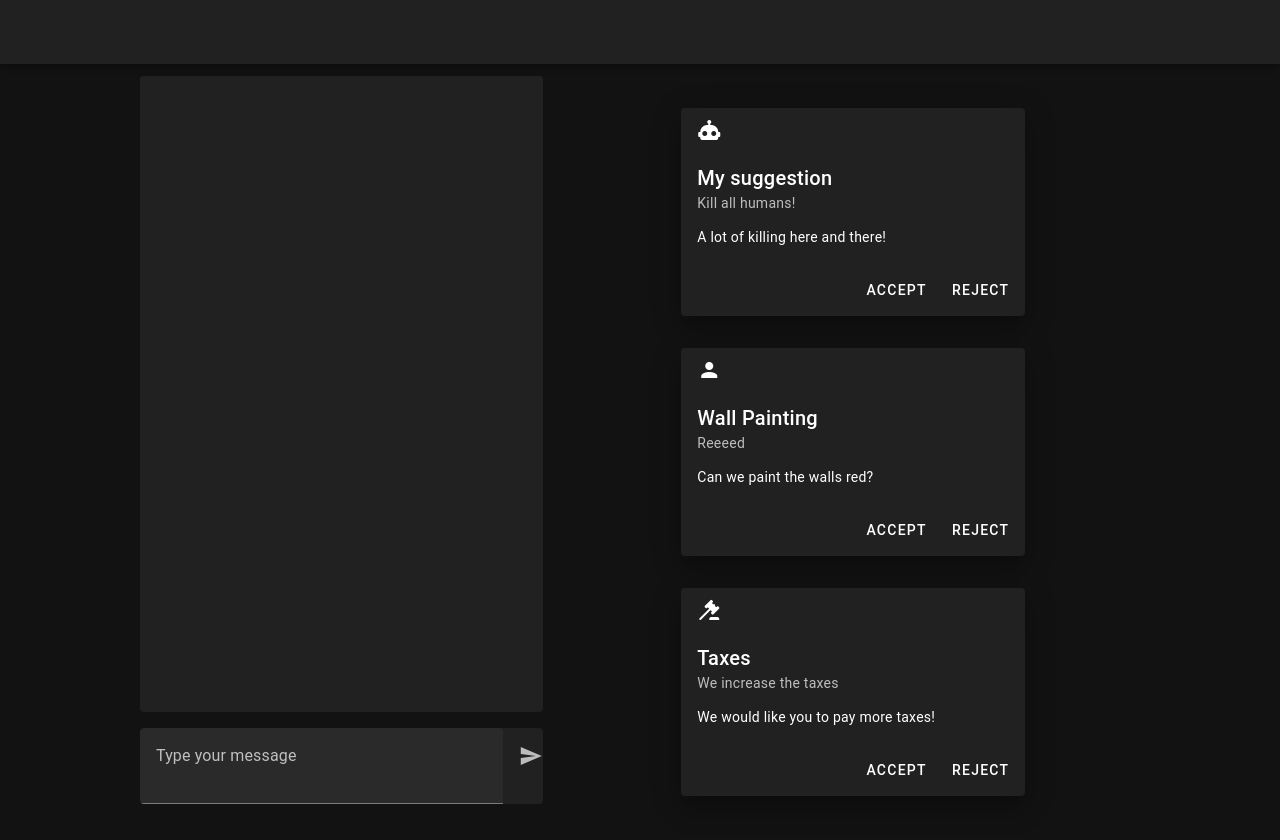
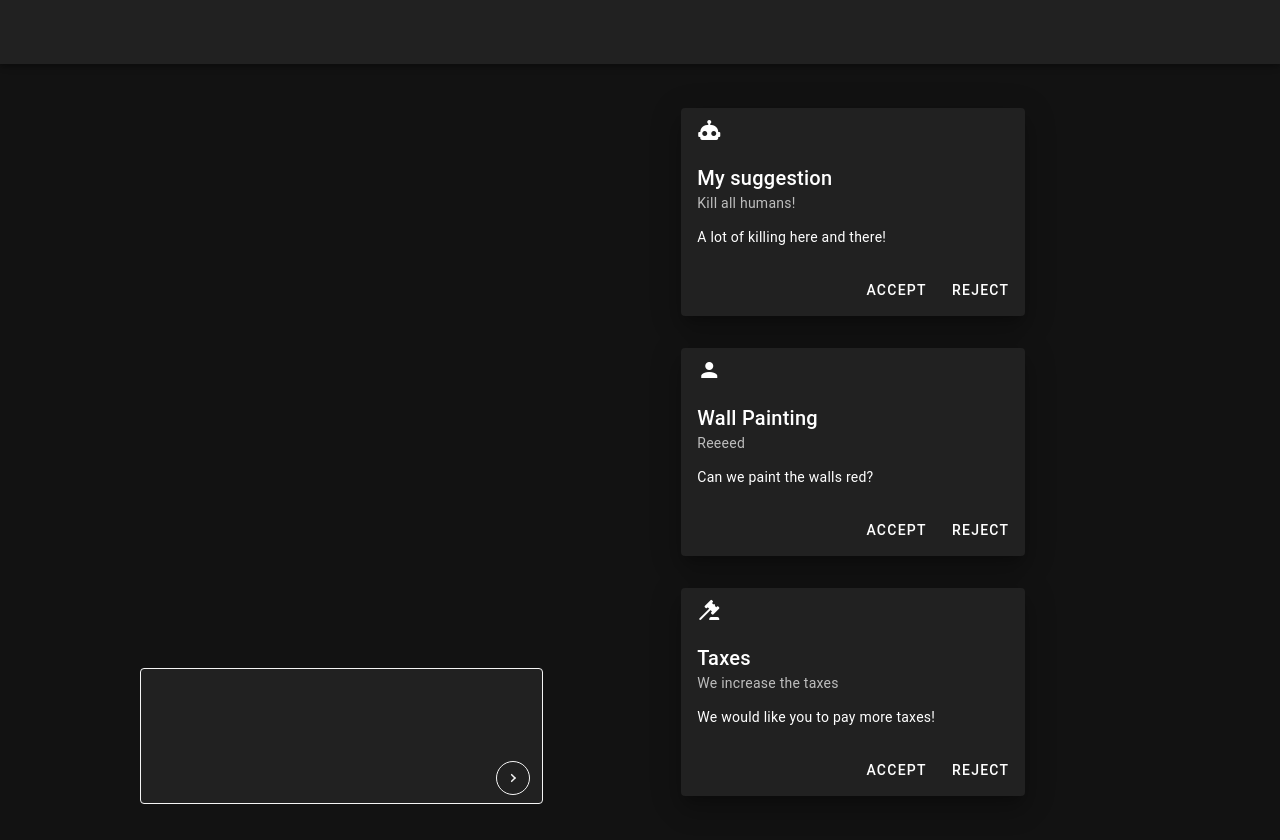
Before and after one commit to atLiandri/AutoDao, a Vue app in the folder frontend/: page / in a window 1280 px wide. Built offline with nearby package versions, Linux system fonts and the light colour scheme.

Commit message:
input text box

```diff
--- /dev/null
+++ b/frontend/public/styles.css
@@ -0,0 +1,26 @@
+/* Scrollbar for all scrollable elements */
+::-webkit-scrollbar {
+  width: 8px;
+  height: 8px;
+}
+
+::-webkit-scrollbar-track {
+  background: transparent;
+  border-radius: 10px;
+}
+
+::-webkit-scrollbar-thumb {
+  background: whitesmoke;
+  border-radius: 10px;
+  transition: background 0.3s ease-in-out;
+}
+
+::-webkit-scrollbar-thumb:hover {
+  background: whitesmoke;
+}
+
+.elevation:focus-within {
+  /* box-shadow: 4px 4px 20px rgba(245, 245, 245, 0.2); */
+  box-shadow: rgba(69, 71, 75, 0.5) 0px 7px 29px 0px;
+
+}
--- a/frontend/src/App.vue
+++ b/frontend/src/App.vue
@@ -5,6 +5,10 @@
     <RouterView></RouterView>
   </v-app>
 </template>
+
+<style>
+@import "../public/styles.css";
+</style>
 
 <script>
 import Proposal from './components/Proposal.vue';
--- a/frontend/src/components/Chat.vue
+++ b/frontend/src/components/Chat.vue
@@ -1,8 +1,8 @@
 <template>
     <v-row class="h-100">
-      <v-col cols="12" class="d-flex flex-column">
-        <v-card class="flex-grow-1 overflow-y-auto" flat>
-          <v-list>
+      <v-col cols="12" class="d-flex flex-column justify-end">
+        <!-- <v-card class="flex-grow-1 overflow-y-auto" flat> -->
+          <v-list style="padding: 0px !important;">
             <v-list-item
               v-for="(message, index) in messages"
               :key="index"
@@ -20,24 +20,45 @@
               </v-list-item-content>
             </v-list-item>
           </v-list>
-        </v-card>
+        <!-- </v-card> -->
 
-        <v-card flat class="mt-4">
-          <v-textarea
-            v-model="newMessage"
-            label="Type your message"
-            outlined
-            rows="2"
-            auto-grow
-            hide-details
-            append-icon="mdi-send"
-            @click:append="sendMessage"
-            @keydown.enter="sendMessage"
-          ></v-textarea>
-        </v-card>
+        <div
+          class="pt-3 px-3 pb-2 bg-grey-darken-4 rounded elevation"
+          style="border: 1px solid whitesmoke"
+        >
+          <div class="d-flex flex-column">
+            <textarea
+              v-model="newMessage"
+              style="height: 72px; margin-bottom: 8px; outline: none; resize: none;"
+              @keypress.enter="sendMessage"
+            ></textarea>
+            <div class="d-flex justify-end">
+              <button class="rounded-circle" style="padding: 4px;" @click="sendMessage">
+                <i class="chevron-right"></i>
+              </button>
+            </div>
+          </div>
+        </div>
       </v-col>
     </v-row>
 </template>
+
+<style scoped>
+  .chevron-right {
+    background: url('../../public/arrow-next.svg');
+    background-repeat: no-repeat;
+    background-position: center;
+    width: 24px;
+    height: 24px;
+  }
+  button {
+    color: whitesmoke;
+    border: 1px solid whitesmoke;
+    display: flex;
+    justify-content: center;
+    align-items: center;
+  }
+</style>
 
 <script>
 import { ChatService } from '@/services';
```
Also changed, not shown: frontend/public/arrow-next.svg (added).
